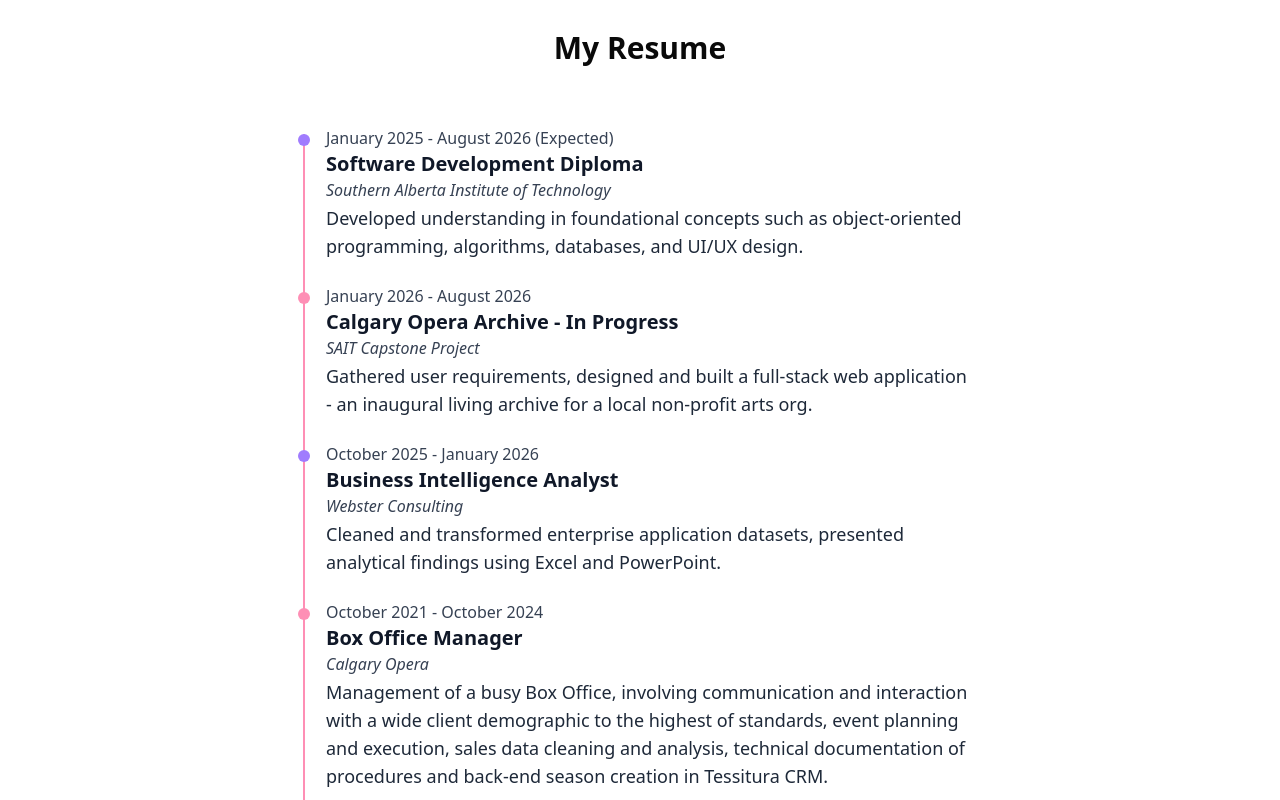
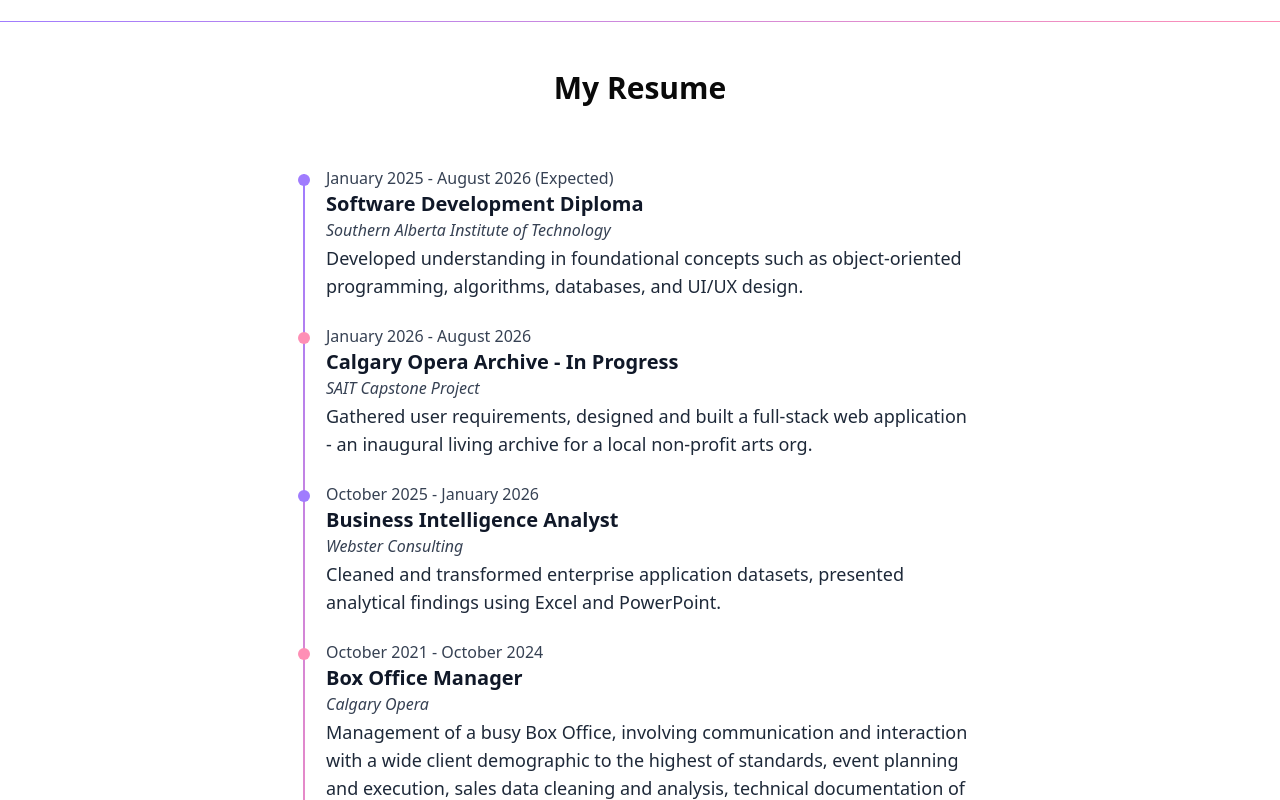
Before and after one commit to verityboyd/portfolio, a Next.js app: page / in a window 1280 px wide. Shown: the part 1620-2420 px from the top of the page. Built offline with nearby package versions, Linux system fonts and the light colour scheme.

Commit message:
added spacing to nav, changed colour of timeline to gradient for cohesiveness

```diff
--- a/app/components/features/Navbar.js
+++ b/app/components/features/Navbar.js
@@ -2,7 +2,7 @@
 //todo - make navbar fixed/sticky when scrolling
 export default function Navbar() {
   return (
-    <nav className="flex h-5 justify-center items-center gap-4 text-lg mt-5 mb-5">
+    <nav className="flex h-5 justify-center items-center gap-4 text-lg mt-5 mb-15">
       <div>Home</div>
       <Separator orientation="vertical" className="bg-[#A07CFE]" />
       <div>About</div>
--- a/app/components/features/Resume.js
+++ b/app/components/features/Resume.js
@@ -7,7 +7,8 @@
       <h3 className="text-3xl m-2 pb-15 font-semibold">My Resume</h3>
       <ol
         className="relative space-y-8 mx-auto
-        max-w-2xl before:absolute before:-ms-px before:h-full before:w-0.5 before:rounded-full before:bg-[#FE8FB5]"
+        max-w-2xl before:absolute before:-ms-px before:h-full before:w-0.5 before:rounded-full before:bg-[linear-gradient(to_bottom,#A07CFE,#FE8FB5)]
+"
       >
         <Timeline
           circleColour="bg-[#A07CFE]"
```
